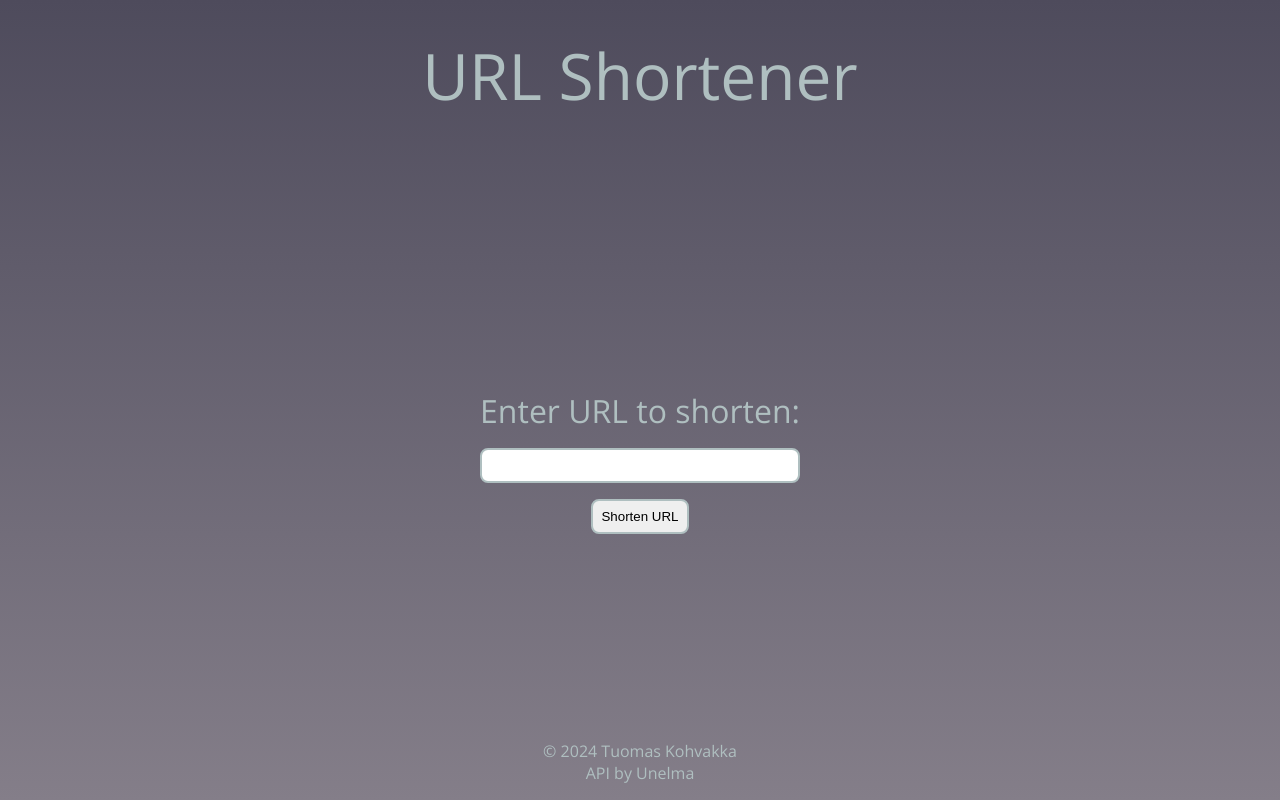
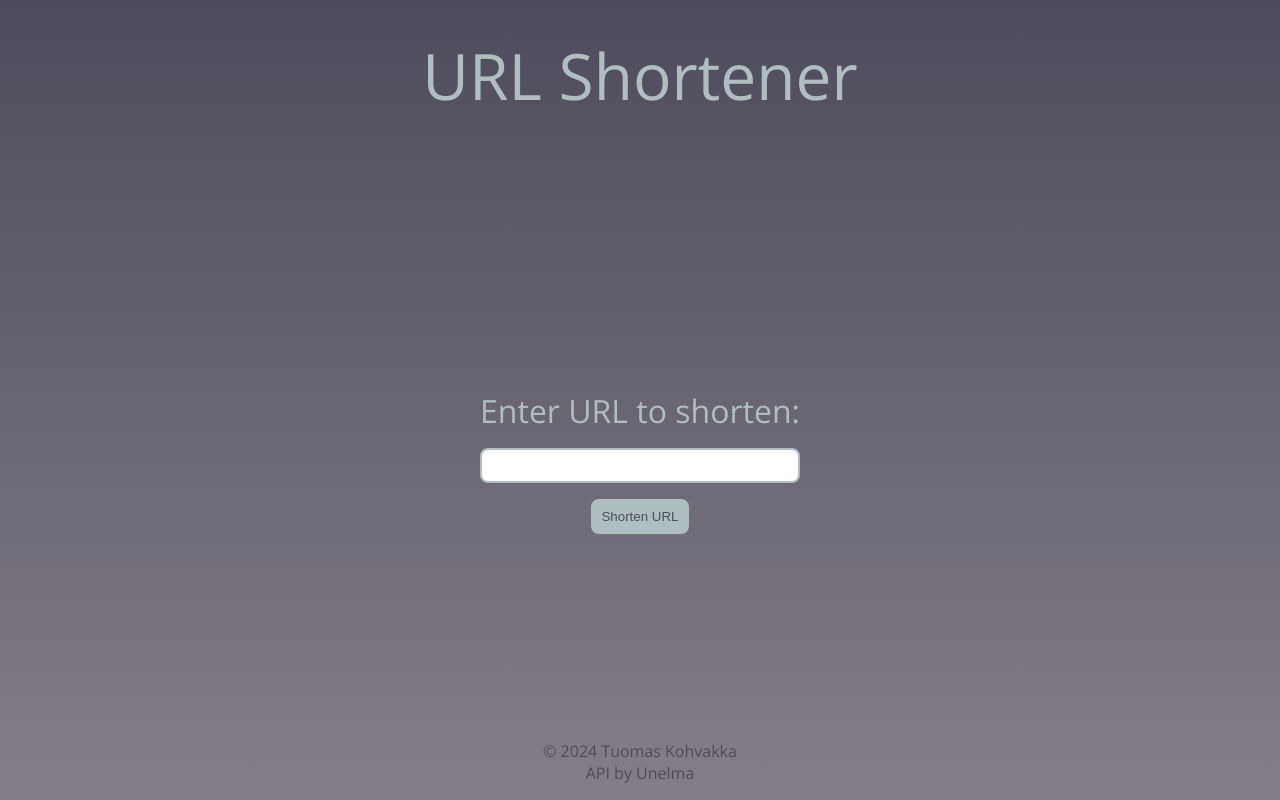
Before and after one commit to tauoms/URL-shortener, a React (Vite) app: page / in a window 1280 px wide. Built offline with nearby package versions, Linux system fonts and the light colour scheme.

Commit message:
Style button

```diff
--- a/src/App.css
+++ b/src/App.css
@@ -59,9 +59,12 @@ input {
 button {
   padding: 0.5rem;
   border-radius: 8px;
+  background-color: #afbfc0;
+  color: #4e4b5c;
   border: 2px solid #afbfc0;
 }
 
 footer {
   margin-bottom: 1rem;
+  color: #4e4b5c;
 }
```
